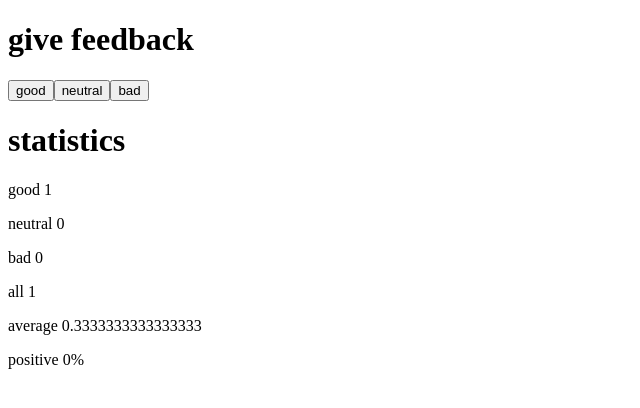
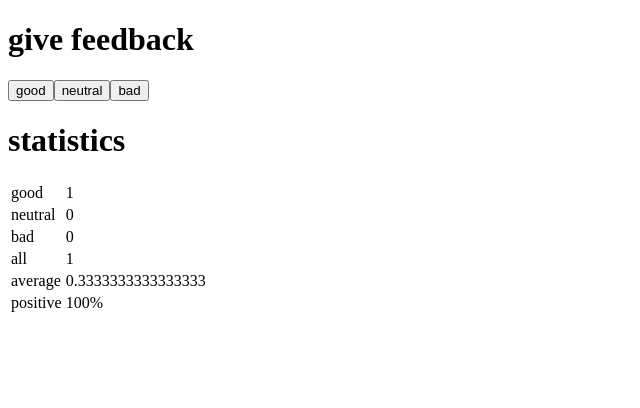
Before and after one commit to bukomp/Fullstack2023, a React (Create React App) app in the folder part1/unicafe/: page / in a window 1280 px wide. Both pictures are taken after a click on the button "good". Shown: the top 408 px of the page, without its empty margins (0-640 px from the left). Built offline with nearby package versions, Linux system fonts and the light colour scheme.

Commit message:
feat: 1.11 done

```diff
--- a/part1/unicafe/src/App.js
+++ b/part1/unicafe/src/App.js
@@ -11,10 +11,13 @@ const Feedback = ({ good, neutral, bad, setGood, setNeutral, setBad }) => (
   </div>
 )
 
-const StatisticLine = ({ statiticName, value }) => <p>{statiticName} {value}</p>
+const StatisticLine = ({ statiticName, value }) => <tr>
+  <td>{statiticName}</td>
+  <td>{value}</td>
+</tr>
 
 const Statistics = ({ good, neutral, bad }) => {
-  const positive = ((good / (neutral + bad)) * 100)
+  const positive = ((good / (good + neutral + bad)) * 100)
 
   return (
     <div>
@@ -22,14 +25,19 @@ const Statistics = ({ good, neutral, bad }) => {
 
       {
         good + neutral + bad ?
-          <>
-            <StatisticLine statiticName={"good"} value={good} />
-            <StatisticLine statiticName={"neutral"} value={neutral} />
-            <StatisticLine statiticName={"bad"} value={bad} />
-            <StatisticLine statiticName={"all"} value={good + neutral + bad} />
-            <StatisticLine statiticName={"average"} value={(good - bad) / 3} />
-            <StatisticLine statiticName={"positive"} value={(!isNaN(positive) && isFinite(positive) ? positive : 0) + "%"} />
-          </>
+          <table>
+
+            <tbody>
+
+              <StatisticLine statiticName={"good"} value={good} />
+              <StatisticLine statiticName={"neutral"} value={neutral} />
+              <StatisticLine statiticName={"bad"} value={bad} />
+              <StatisticLine statiticName={"all"} value={good + neutral + bad} />
+              <StatisticLine statiticName={"average"} value={((good - bad) / 3)} />
+              <StatisticLine statiticName={"positive"} value={(!isNaN(positive) && isFinite(positive) ? positive : 0) + "%"} />
+
+            </tbody>
+          </table>
           :
           <p>No feedback given</p>
       }
```
